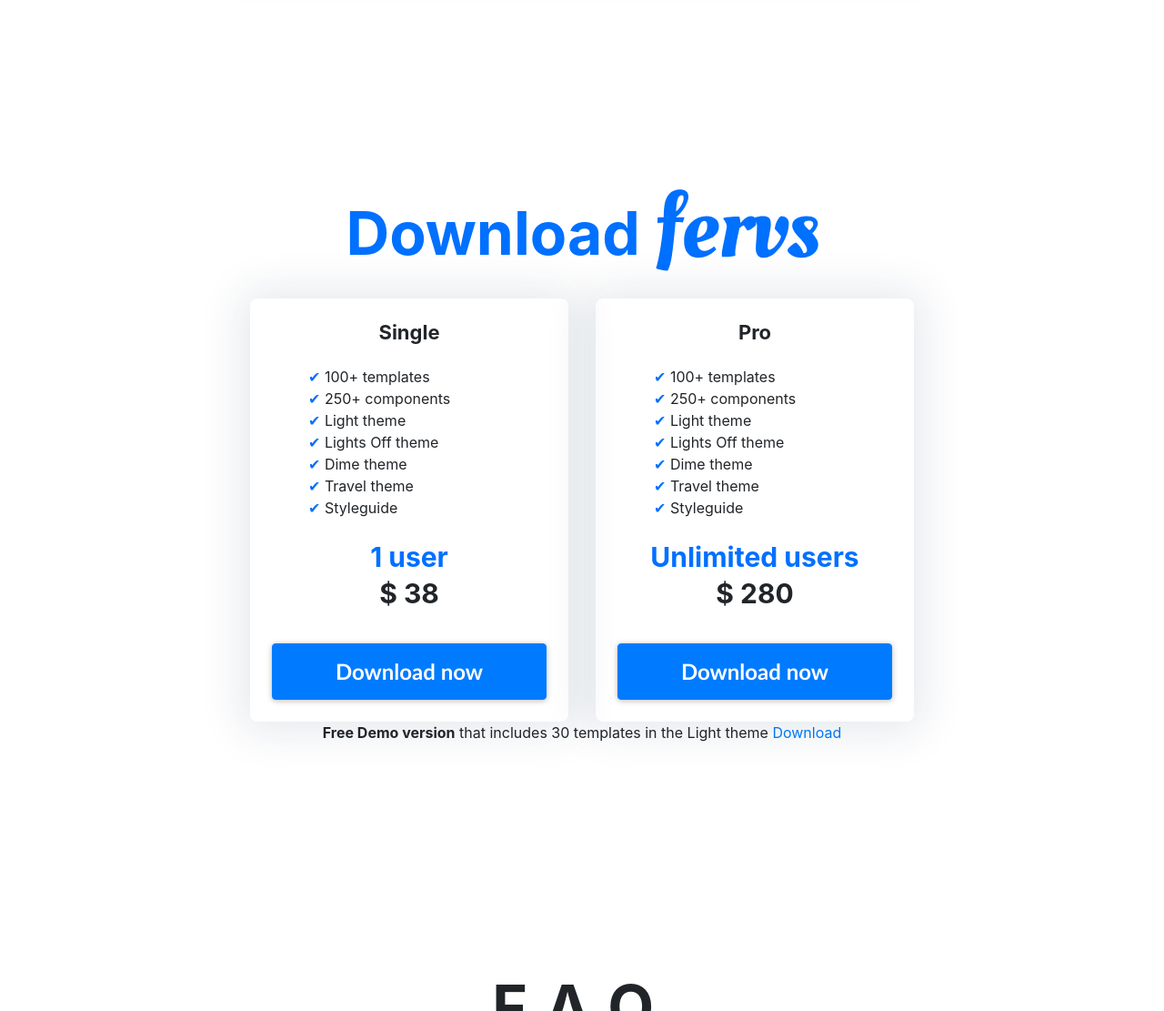
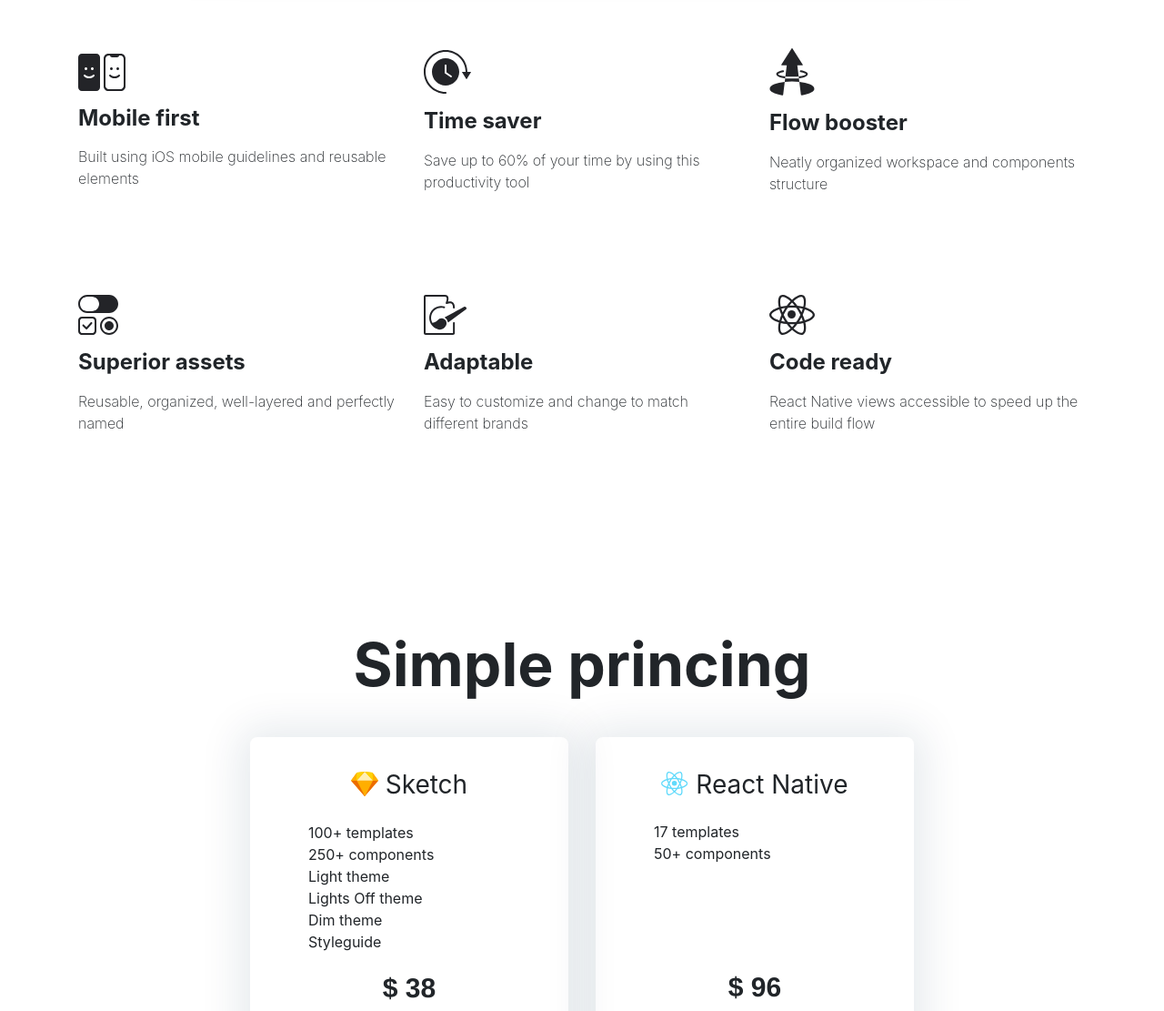
Before and after one commit to ncoelho/fervs, a website with bundled scripts: page index.html in a window 1280 px wide. Shown: the part 4308-5419 px from the top of the page at 91% size. Built offline with nearby package versions, Linux system fonts and the light colour scheme.

Commit message:
more changes

```diff
--- a/index.html
+++ b/index.html
@@ -194,53 +194,90 @@
         </a>
       </div>
     </div>
-
+    <div class="container props">
+      <div class="row">
+        <div class="col-lg-12 my-auto comp">
+          <div class="row">
+            <div class="col-lg-4 my-auto this">
+              <img class="" src="/img/friendly.svg" alt="mobile first">
+              <h4>Mobile first</h4>
+              <p>Built using iOS mobile guidelines and reusable elements</p>
+            </div>
+             <div class="col-lg-4 my-auto this">
+              <img class="" src="/img/time.svg" alt="mobile first">
+              <h4>Time saver</h4>
+              <p>Save up to 60% of your time by using this productivity tool</p>
+            </div>
+             <div class="col-lg-4 my-auto this">
+              <img class="" src="/img/booster.svg" alt="mobile first">
+              <h4>Flow booster</h4>
+              <p>Neatly organized workspace and components structure</p>
+            </div>
+             <div class="col-lg-4 my-auto this">
+              <img class="" src="/img/assets.svg" alt="mobile first">
+              <h4>Superior assets</h4>
+              <p>Reusable, organized, well-layered and perfectly named</p>
+            </div>
+             <div class="col-lg-4 my-auto this">
+              <img class="" src="/img/adapt.svg" alt="mobile first">
+              <h4>Adaptable</h4>
+              <p>Easy to customize and change to match different brands</p>
+            </div>
+             <div class="col-lg-4 my-auto this">
+              <img class="" src="/img/code.svg" alt="mobile first">
+              <h4>Code ready</h4>
+              <p>React Native views accessible to speed up the entire build flow</p>
+            </div>
+          </div>
+        </div>
+      </div>
+    </div>
   </section>
   <section class="buyit" id="download">
     <div class="container">
-      <h2 class="text-center my-auto">Download <img src="/img/fervs-logo.svg" alt="fervs logo"></h2>
+      <h2 class="text-center my-auto">Simple princing</h2>
         <div class="row justify-content-center">
 
-          <div class="col-lg-4 my-auto">
+          <div class="col-lg-4 col-md-6 my-auto">
             <div class="pricetable text-center">
-              <h4>Single</h4>
+              <h3><img src="/img/sketch.svg" alt="sketch"> Sketch</h3>
               <ul>
                 <li>100+ templates</li>
                 <li>250+ components</li>
                 <li>Light theme</li>
                 <li>Lights Off theme</li>
-                <li>Dime theme</li>
-                <li>Travel theme</li>
+                <li>Dim theme</li>
                 <li>Styleguide</li>
               </ul>
-              <h3>1 user</h3>
+
               <span>$ 38</span>
-              <a class="btn btn-primary btn-lg btn-block" href="https://gum.co/fervs" target="_blank">Download now</a>
+              <a class="btn btn-primary btn-lg btn-block" href="https://gum.co/fervs" target="_blank">Buy for <strong>Sketch</strong></a>
             </div>
           </div>
-          <div class="col-lg-4 my-auto">
+          <div class="col-lg-4 col-md-6 my-auto">
             <div class="pricetable text-center">
-              <h4>Pro</h4>
+              <h3><img src="/img/react-icon.svg" alt="react native"> React Native</h3>
+
               <ul>
-                <li>100+ templates</li>
-                <li>250+ components</li>
-                <li>Light theme</li>
-                <li>Lights Off theme</li>
-                <li>Dime theme</li>
-                <li>Travel theme</li>
-                <li>Styleguide</li>
+                <li>17 templates</li>
+                <li>50+ components</li>
+                <li>&nbsp;</li>
+                <li>&nbsp;</li>
+                <li>&nbsp;</li>
+                <li>&nbsp;</li>
               </ul>
-              <h3>Unlimited users</h3>
-              <span>$ 280</span>
-              <a class="btn btn-primary btn-lg btn-block" href="https://gum.co/fervs" target="_blank">Download now</a>
+              <span>$ 96</span>
+              <a class="btn btn-primary btn-lg btn-block" href="https://gum.co/wCpdb" target="_blank">Buy for <strong>React Native</strong></a>
             </div>
           </div>
+
+        <div class="col-12 text-center">
           <p class="text-center"><strong>Free Demo version</strong> that includes 30 templates in the Light theme <a class="btn-link" href="https://gum.co/fervs-free" target="_blank">Download</a></p>
+
         </div>
 
 
-
-
+        </div>
     </div>
   </section>
   <section class="faq">
--- a/scss/_global.scss
+++ b/scss/_global.scss
@@ -385,6 +385,23 @@
       font-size: 18px;
     }
   }
+  .props {
+    .this {
+      padding: 50px 16px;
+      @media (max-width: 991px) {
+        padding: 40px 16px 0 16px;
+      }
+    }
+    h4 {
+      font-size: 24px;
+      font-weight: bold;
+      margin: 16px 0;
+    }
+    p {
+      font-size: 16px;
+      font-weight: 200;
+    }
+  }
 }
 .faq {
   p {
@@ -426,7 +443,7 @@
     p {
         font-size: 24px;
         @media (max-width: 991px) {
-            text-align: left !important;
+
 
          }
    }
@@ -448,8 +465,7 @@
         }
     }
     h2 {
-      color: $main-color;
-      padding: 60px 0 10px 0;
+      padding: 10px 0 40px 0;
     }
     p {
       font-size: 16px;
@@ -466,7 +482,7 @@
         &:hover {
             box-shadow: 0 1px 20px 11px rgba(13,45,75,0.1);
             @media (min-width: 992px) {
-            transform: scale(0.96);
+            transform: scale(0.99);
           }
         }
         small {
@@ -480,19 +496,15 @@
           text-align: left;
           list-style: none;
         }
-        ul li:before {
-          content: '✔ ';
-          color: $main-color;
-        }
-        ul li.no:before {
-          content: '✖ ';
-          color: $gray-light;
-        }
         h3 {
-            font-weight: bold;
-            font-size: 30px;
-            color: $main-color;
-            margin: 24px 0 0 0;
+          font-weight: 400;
+          display: inline-block;
+          border-radius: 80px;
+          padding: 0px 0px;
+            img {
+              width: 30px;
+              margin-top: 14px;
+            }
         }
         h4 {
           margin-bottom: 24px;
@@ -502,17 +514,18 @@
             font-size: 30px;
             margin-bottom: 32px;
             display: block;
+            font-family: helvetica;
         }
         .btn {
             padding: 16px 24px 16px 24px;
             border-radius: 4px;
-            font-weight: bold;
+            font-weight: 400;
             font-size: 24px;
             line-height: 28px;
             box-shadow: 0 1px 6px 0 rgba(0,0,0,0.28);
         }
         @media (max-width: 991px) {
-            margin: 24px;
+            margin: 24px 0;
         }
     }
 }
```
Also changed, not shown: css/new-age.css, css/new-age.min.css.
